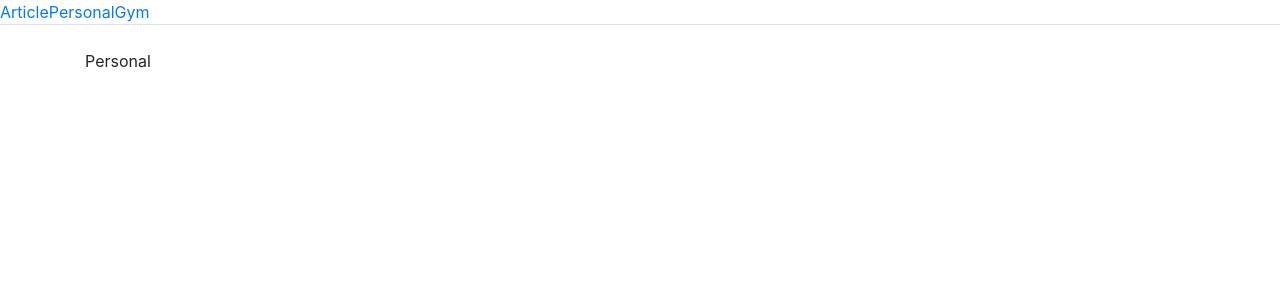
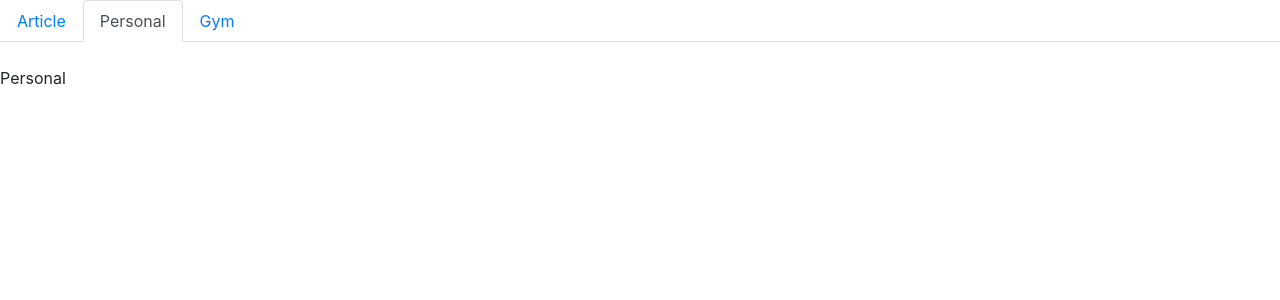
Before and after one commit to garnetstar/react, a React (Create React App) app: page /personal in a window 1280 px wide. Shown: the top 300 px of the page. Built offline with nearby package versions, Linux system fonts and the light colour scheme.

Commit message:
native bootstrap

```diff
--- a/package.json
+++ b/package.json
@@ -5,7 +5,6 @@
   "dependencies": {
     "bootstrap": "^4.0.0-alpha.6",
     "react": "^16.2.0",
-    "react-bootstrap": "^0.31.5",
     "react-dom": "^16.2.0",
     "react-markdown-renderer": "^1.4.0",
     "react-router-dom": "^4.2.2",
--- a/src/MarkDownEditor.js
+++ b/src-backup/MarkDownEditor.js
@@ -1,5 +1,4 @@
 import React, { Component } from 'react';
-import { Button, Grid, Row, Col, Panel, FormGroup, FormControl, ControlLabel } from 'react-bootstrap';
 import ReactDOM from 'react-dom';
 import MarkdownRenderer from 'react-markdown-renderer';
 
--- a/src/App.js
+++ b/src/App.js
@@ -1,6 +1,6 @@
 import React, { Component } from 'react';
 import './App.css';
-import {Button} from 'react-bootstrap';
+
 
 class App extends Component {
 
@@ -73,7 +73,7 @@ class App extends Component {
 						{indents}
 						{tags.map(one=>(
 							<div key={one.tag_id}>
-							<Button  key={one.tag_id}>{one.name}</Button>
+							<div  key={one.tag_id}>{one.name}</div>
 							</div>
 													)
 												)
--- a/src/Article/Article.js
+++ b/src/Article/Article.js
@@ -1,6 +1,5 @@
 import React, { Component } from 'react';
 import ArticleDetail from './ArticleDetail';
-import { ListGroup, ListGroupItem, Button } from 'react-bootstrap';
 import { BrowserRouter, Route, Switch } from 'react-router-dom';
 import { Link } from 'react-router-dom';
 
@@ -68,7 +67,7 @@ class Article extends Component {
 		return(
 			<div>
 				<ArticleDetail articleId={this.state.articleId} />
-				<Button onClick={this.handleClickList} >Back</Button>
+				<div onClick={this.handleClickList} >Back</div>
 			</div>);
 	}
 
--- a/src/Article/ArticleDetail.js
+++ b/src/Article/ArticleDetail.js
@@ -1,5 +1,4 @@
 import React, { Component } from 'react';
-import { ListGroup, ListGroupItem, Button } from 'react-bootstrap';
 import ReactDOM from 'react-dom';
 import MarkdownRenderer from 'react-markdown-renderer';
 import { BrowserRouter, Route, Switch } from 'react-router-dom';
@@ -39,7 +38,7 @@ class ArticleDetail extends Component {
 			return(
 				<div>
         <b>{this.state.article.title}</b>
-      <MarkdownRenderer markdown={this.state.article.content} />
+      <div>{this.state.article.content}</div>
       </div>
 
 			);
--- a/src/Chart.js
+++ b/src/Chart.js
@@ -33,7 +33,6 @@ class Chart extends Component {
 					}
 				);
 			}).bind(this));
-			console.log(data);
 		}
 
 		return(
--- a/src/Gym.js
+++ b/src/Gym.js
@@ -1,5 +1,5 @@
 import React, { Component } from 'react';
-import { ListGroup, ListGroupItem, Button } from 'react-bootstrap';
+// import { ListGroup, ListGroupItem, Button } from 'react-bootstrap';
 import { BrowserRouter, Route, Switch } from 'react-router-dom';
 import { Link } from 'react-router-dom';
 import Message from './Message';
@@ -169,7 +169,6 @@ class Gym extends Component {
 		}
 		// to same udelat pro day
 		const dateString = date.getFullYear() + '-' + month + '-' + day;
-		console.log(dateString);
 		return dateString;
 	}
 
--- a/src/Layout.js
+++ /dev/null
@@ -1,108 +0,0 @@
-import React, { Component } from 'react';
-import {Grid, Row, Col, Panel} from 'react-bootstrap';
-import One from './One';
-
-class Layout extends Component {
-
-  constructor(props) {
-    super(props);
-    this.state = {
-      isLoaded:false,
-      inputTags:null,
-      outpupTags:Array(0),
-    };
-
-    this.handleClickLeft = this.handleClickLeft.bind(this);
-    this.handleClickRight = this.handleClickRight.bind(this);
-  }
-
-  componentDidMount() {
-    fetch('/tag')
-    .then(res=>res.json())
-    .then((result)=>{
-      this.serad(result);
-      this.setState({
-        inputTags:result,
-        isLoaded:true,
-      })
-    });
-  }
-
-  handleClickLeft(i,e){
-    var inputTags = this.state.inputTags;
-    var newInputTags = Array(0);
-    var newOutputTags = this.state.outpupTags;
-    inputTags.map(
-        (item)=>{
-          if(item.tag_id != i){
-          newInputTags.push(item);
-        } else {
-          newOutputTags.push(item);
-        }
-      }
-    );
-    this.serad(newInputTags);
-    this.serad(newOutputTags);
-    this.setState({inputTags:newInputTags});
-    this.setState({outpupTags:newOutputTags});
-    console.log(newInputTags);
-  }
-
-  handleClickRight(i,e){
-    var outpupTags = this.state.outpupTags;
-    var newInputTags = this.state.inputTags;
-    var newOutputTags = Array(0);
-    outpupTags.map((item)=>{
-        if(item.tag_id != i){
-        newOutputTags.push(item);
-      }
-      else {
-        newInputTags.push(item);
-      }
-    }
-  );
-  this.serad(newInputTags);
-  this.serad(newOutputTags);
-    this.setState({inputTags:newInputTags});
-    this.setState({outpupTags:newOutputTags});
-  }
-
-  render() {
-    const tags = this.state.inputTags;
-    const leftTags = this.state.outpupTags;
-    console.log(leftTags);
-    if(this.state.isLoaded) {
-    return (
-      <Grid>
-        <h1>React</h1>
-        <Row>
-          <Col sm={6}>
-            <Panel header='left'>
-              <One tags={tags} onClick={this.handleClickLeft} />
-            </Panel>
-          </Col>
-          <Col sm={6}>
-            <Panel header='right'>
-              <One
-                tags={leftTags}
-                onClick={this.handleClickRight} />
-            </Panel>
-          </Col>
-        </Row>
-      </Grid>
-    );
-    } else {
-      return (
-        <div>Loading...</div>
-      );
-    }
-  }
-  serad(items) {
-    items.sort((a,b)=>{
-      return a.name>b.name;
-    });
-  }
-}
-
-
-export default Layout;
--- a/src/MyApp.js
+++ b/src/MyApp.js
@@ -9,7 +9,7 @@ import { BrowserRouter, Route, Switch } from 'react-router-dom';
 import RouteNavItem from "./RouteNavItem";
 
 
-import { Button, Grid, Row, Col, Panel, FormGroup, FormControl, ControlLabel, Nav, NavItem } from 'react-bootstrap';
+// import { Button, Grid, Row, Col, Panel, FormGroup, FormControl, ControlLabel, Nav, NavItem } from 'react-bootstrap';
 // import ReactDOM from 'react-dom';
 // import MarkdownRenderer from 'react-markdown-renderer';
 
@@ -19,26 +19,27 @@ class MyApp extends Component {
 		this.state = {
 			context: 'article'
 		};
-		this.handleChangeContext = this.handleChangeContext.bind(this);
-	}
-
-	handleChangeContext(context) {
-		this.setState({ context: context });
 	}
 
 	render() {
 		return(
 	<BrowserRouter>
 		<div>
-			<Nav bsStyle="tabs" activeKey={this.state.context} onSelect={this.handleChangeContext}>
-				<RouteNavItem eventKey={'article'} href="/article" title='Article'>Article</RouteNavItem>
-				<RouteNavItem eventKey={'personal'} href="/personal" title="Personal">Personal</RouteNavItem>
-				<RouteNavItem eventKey={'gym'} href="/gym" title="Gym">Gym</RouteNavItem>
-			</Nav>
+			<ul className='nav nav-tabs' >
+				<li className='nav-item'>
+					<RouteNavItem  href="/article" title='Article'>Article</RouteNavItem>
+				</li>
+				<li className='nav-item'>
+					<RouteNavItem  href="/personal" title="Personal">Personal</RouteNavItem>
+				</li>
+				<li className='nav-item'>
+					<RouteNavItem href="/gym" title="Gym">Gym</RouteNavItem>
+				</li>
+			</ul>
 			<br />
-			<Grid>
-				<Row>
-					<Col sm={12}>
+			<div>
+				<div>
+					<div sm={12}>
 						<Switch>
 							<Route path='/article/:number/:test' render={(props) => (<Article aaa={props.match} />)} />
 						  <Route path='/article/:number' render={(props) => (<ArticleDetail articleId={props.match.params.number} />)}/>
@@ -46,9 +47,9 @@ class MyApp extends Component {
 							<Route path='/gym' component={Gym}/>
 						  <Route path='/personal' component={Personal}/>
 						</Switch>
-					</Col>
-				</Row>
-			</Grid>
+					</div>
+				</div>
+			</div>
 		</div>
  </BrowserRouter>
 		);
--- a/src/RouteNavItem.js
+++ b/src/RouteNavItem.js
@@ -1,17 +1,16 @@
 import React from "react";
 import { Route } from "react-router-dom";
-import { NavItem } from "react-bootstrap";
 
 export default props =>
   <Route
     path={props.href}
 
     children={({ match, history }) =>
-      <NavItem
-        onClick={e => history.push(e.currentTarget.getAttribute("href"))}
+      <a
+        onClick={(e) => {history.push(e.currentTarget.getAttribute("href")); e.preventDefault();}}
         {...props}
-        active={match ? true : false}
+        className={match ? 'nav-link active' : 'nav-link'}
       >
         {props.children}
-      </NavItem>}
+      </a>}
   />;
--- a/src/index.js
+++ b/src/index.js
@@ -4,10 +4,9 @@ import './index.css';
 import App from './App';
 import MyApp from './MyApp';
 import Clock from './Clock';
-import Layout from './Layout';
-import MarkDownEditor from './MarkDownEditor';
+// import Layout from './Layout';
+// import MarkDownEditor from './MarkDownEditor';
 import registerServiceWorker from './registerServiceWorker';
-import { Button } from 'react-bootstrap';
 import '../node_modules/bootstrap/dist/css/bootstrap.min.css'
 
 // function Start() {
```
